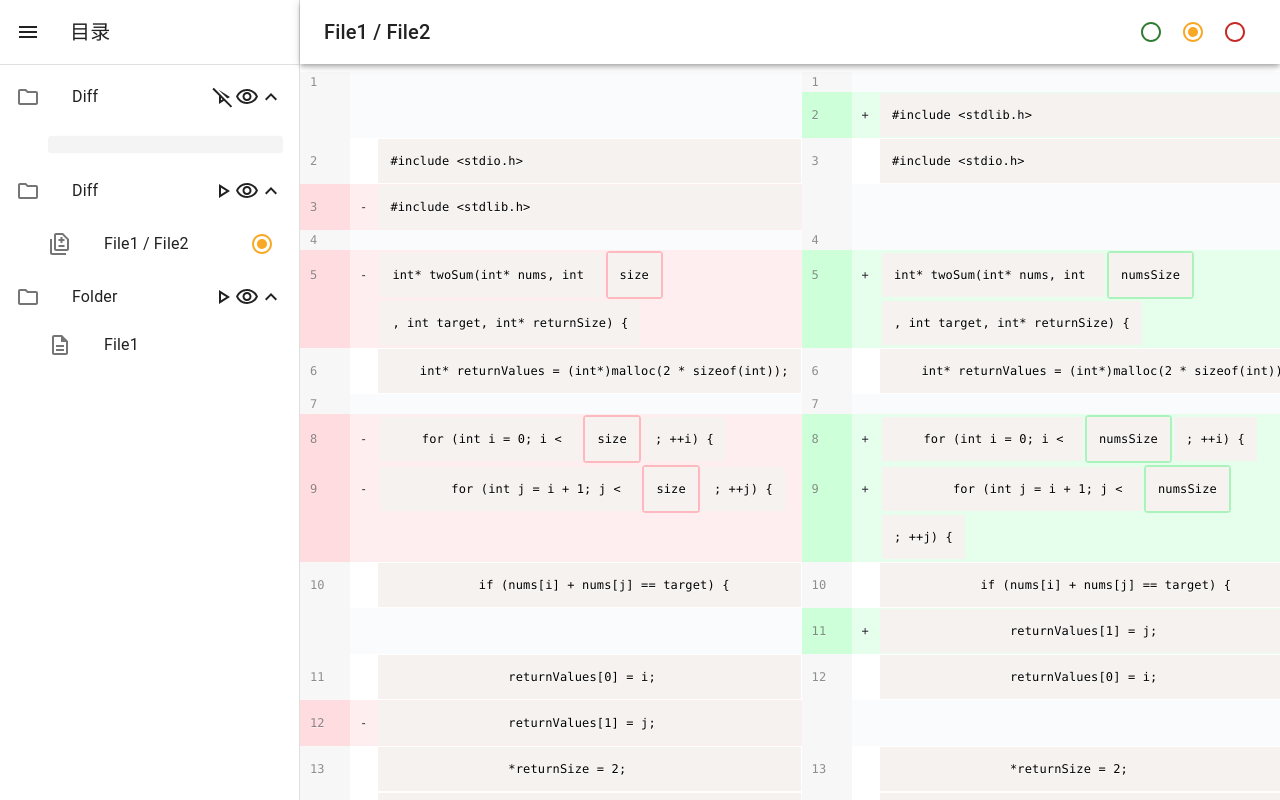
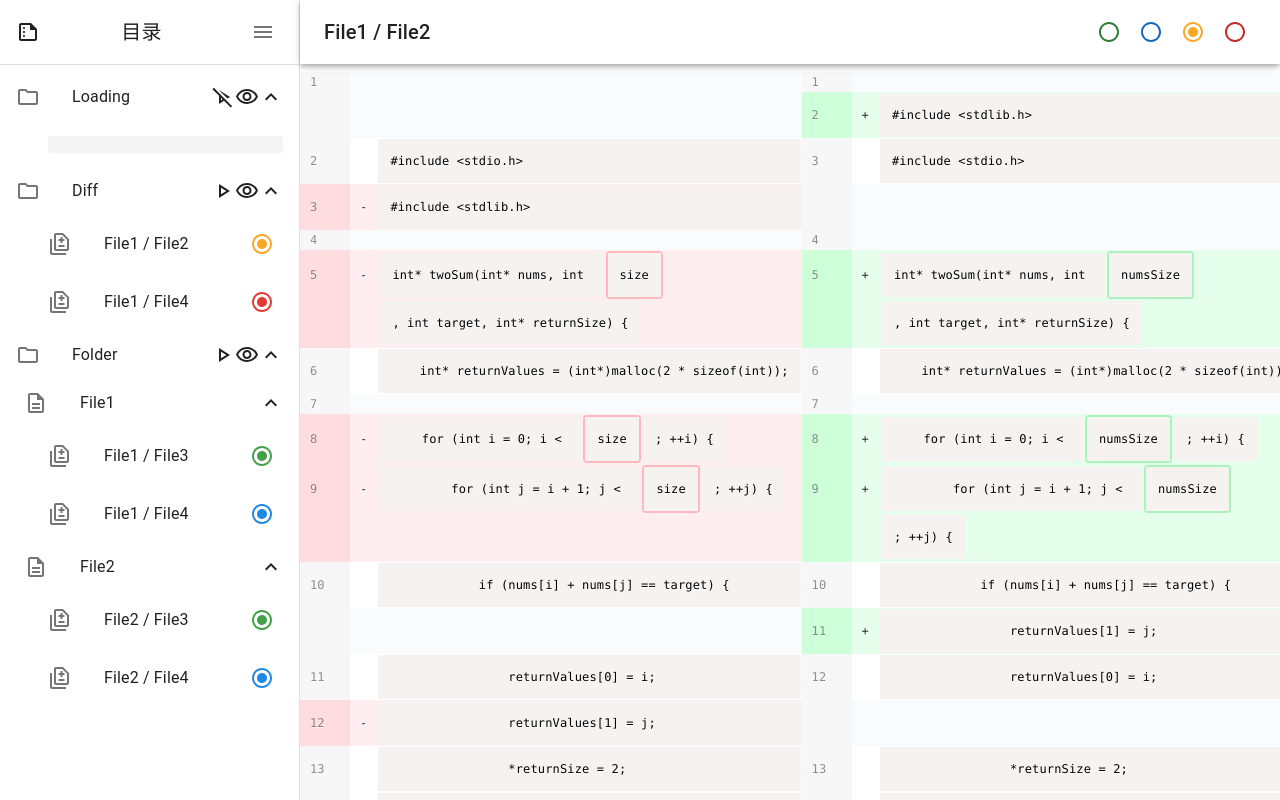
Before and after one commit to OrangeX4/autodiff-frontend, a React (Create React App) app: page / in a window 1280 px wide. Built offline with nearby package versions, Linux system fonts and the light colour scheme.

Commit message:
Add sidebar

```diff
--- a/src/App.jsx
+++ b/src/App.jsx
@@ -1,6 +1,6 @@
 import { useState } from 'react';
 import { styled, createTheme, ThemeProvider } from '@mui/material/styles';
-import { green, yellow, red } from '@mui/material/colors';
+import { green, blue, yellow, red } from '@mui/material/colors';
 import CssBaseline from '@mui/material/CssBaseline';
 import MuiDrawer from '@mui/material/Drawer';
 import Box from '@mui/material/Box';
@@ -21,12 +21,13 @@ import DifferenceIcon from '@mui/icons-material/DifferenceOutlined';
 import ChangeIcon from '@mui/icons-material/VisibilityOutlined';
 import PlayIcon from '@mui/icons-material/PlayArrowOutlined';
 import ReplayIcon from '@mui/icons-material/PlayDisabledOutlined';
+import SummarizeIcon from '@mui/icons-material/SummarizeOutlined';
+
 import ReactDiffViewer, { DiffMethod } from 'react-diff-viewer-continued';
-
 import Typography from '@mui/material/Typography';
 import Divider from '@mui/material/Divider';
 import MenuIcon from '@mui/icons-material/Menu';
-import { ListItem, Skeleton } from '@mui/material';
+import { IconButton, ListItem, Skeleton } from '@mui/material';
 
 import './App.css'
 
@@ -72,7 +73,7 @@ const Drawer = styled(MuiDrawer, { shouldForwardProp: (prop) => prop !== 'open'
                 }),
                 width: theme.spacing(7),
                 [theme.breakpoints.up('sm')]: {
-                    width: theme.spacing(9),
+                    width: theme.spacing(0),
                 },
             }),
         },
@@ -157,6 +158,11 @@ int main() {
 `;
 
 function App() {
+    const [sidebarOpen, setSidebarOpen] = useState(true);
+    const toggleDrawer = () => {
+        setSidebarOpen(!sidebarOpen);
+    };
+
     const [open, setOpen] = useState(true);
     const toggleOpen = () => {
         setOpen(!open);
@@ -186,8 +192,24 @@ function App() {
         <ThemeProvider theme={mdTheme}>
             <Box sx={{ display: 'flex' }}>
                 <CssBaseline />
-                <AppBar position="fixed" open={true} color='inherit'>
-                    <Toolbar>
+                <AppBar position="absolute" open={sidebarOpen} color='inherit'>
+                    <Toolbar
+                        sx={{
+                            pr: '24px', // keep right padding when drawer closed
+                        }}
+                    >
+                        <IconButton
+                            edge="start"
+                            color="inherit"
+                            aria-label="open drawer"
+                            onClick={toggleDrawer}
+                            sx={{
+                                marginRight: '12px',
+                                ...(sidebarOpen && { display: 'none' }),
+                            }}
+                        >
+                            <MenuIcon />
+                        </IconButton>
                         <Typography
                             component="h1"
                             variant="h6"
@@ -199,23 +221,28 @@ function App() {
                         </Typography>
                         <div>
                             <Radio {...controlProps(selectedValue === 'green', 'green', green[800], green[600])} />
+                            <Radio {...controlProps(selectedValue === 'blue', 'blue', blue[800], blue[600])} />
                             <Radio {...controlProps(selectedValue === 'yellow', 'yellow', yellow[900], yellow[800])} />
                             <Radio {...controlProps(selectedValue === 'red', 'red', red[800], red[600])} />
                         </div>
                     </Toolbar>
                 </AppBar>
-                <Drawer variant="permanent" open={true}>
+                <Drawer variant="permanent" open={sidebarOpen}>
                     <Toolbar
                         sx={{
                             display: 'flex',
                             alignItems: 'center',
+                            justifyContent: 'space-between',
                             px: [2],
                         }}
                     >
-                        <MenuIcon style={{ marginRight: 30 }} />
+                        <SummarizeIcon />
                         <Typography variant="h6" noWrap>
                             目录
                         </Typography>
+                        <IconButton onClick={toggleDrawer}>
+                            <MenuIcon />
+                        </IconButton>
                     </Toolbar>
                     <Divider />
                     <List component="nav">
@@ -223,7 +250,7 @@ function App() {
                             <ListItemIcon>
                                 <FolderIcon />
                             </ListItemIcon>
-                            <ListItemText primary="Diff" />
+                            <ListItemText primary="Loading" />
                             <ReplayIcon onClick={(e) => e.stopPropagation()} />
                             <ChangeIcon onClick={(e) => e.stopPropagation()} />
                             {open ? <ExpandLess /> : <ExpandMore />}
@@ -254,6 +281,13 @@ function App() {
                                     <ListItemText primary="File1 / File2" />
                                     <Radio {...controlProps(true, 'yellow', yellow[900], yellow[800])} />
                                 </ListItemButton>
+                                <ListItemButton sx={{ pl: 6 }}>
+                                    <ListItemIcon>
+                                        <DifferenceIcon />
+                                    </ListItemIcon>
+                                    <ListItemText primary="File1 / File4" />
+                                    <Radio {...controlProps(true, 'red', red[800], red[600])} />
+                                </ListItemButton>
                             </List>
                         </Collapse>
 
@@ -268,13 +302,60 @@ function App() {
                         </ListItemButton>
                         <Collapse in={open} timeout="auto" unmountOnExit>
                             <List component="div" disablePadding>
-                                <ListItemButton sx={{ pl: 6 }}>
+                                <ListItemButton onClick={toggleOpen} sx={{ pl: 3 }}>
                                     <ListItemIcon>
                                         <FileIcon />
                                     </ListItemIcon>
                                     <ListItemText primary="File1" />
+                                    {open ? <ExpandLess /> : <ExpandMore />}
                                 </ListItemButton>
                             </List>
+                            <Collapse in={open} timeout="auto" unmountOnExit>
+                                <List component="div" disablePadding>
+                                    <ListItemButton sx={{ pl: 6 }}>
+                                        <ListItemIcon>
+                                            <DifferenceIcon />
+                                        </ListItemIcon>
+                                        <ListItemText primary="File1 / File3" />
+                                        <Radio {...controlProps(true, 'green', green[800], green[600])} />
+                                    </ListItemButton>
+                                    <ListItemButton sx={{ pl: 6 }}>
+                                        <ListItemIcon>
+                                            <DifferenceIcon />
+                                        </ListItemIcon>
+                                        <ListItemText primary="File1 / File4" />
+                                        <Radio {...controlProps(true, 'blue', blue[800], blue[600])} />
+                                    </ListItemButton>
+                                </List>
+                            </Collapse>
+
+                            <List component="div" disablePadding>
+                                <ListItemButton onClick={toggleOpen} sx={{ pl: 3 }}>
+                                    <ListItemIcon>
+                                        <FileIcon />
+                                    </ListItemIcon>
+                                    <ListItemText primary="File2" />
+                                    {open ? <ExpandLess /> : <ExpandMore />}
+                                </ListItemButton>
+                            </List>
+                            <Collapse in={open} timeout="auto" unmountOnExit>
+                                <List component="div" disablePadding>
+                                    <ListItemButton sx={{ pl: 6 }}>
+                                        <ListItemIcon>
+                                            <DifferenceIcon />
+                                        </ListItemIcon>
+                                        <ListItemText primary="File2 / File3" />
+                                        <Radio {...controlProps(true, 'green', green[800], green[600])} />
+                                    </ListItemButton>
+                                    <ListItemButton sx={{ pl: 6 }}>
+                                        <ListItemIcon>
+                                            <DifferenceIcon />
+                                        </ListItemIcon>
+                                        <ListItemText primary="File2 / File4" />
+                                        <Radio {...controlProps(true, 'blue', blue[800], blue[600])} />
+                                    </ListItemButton>
+                                </List>
+                            </Collapse>
                         </Collapse>
                     </List>
                 </Drawer>
```
